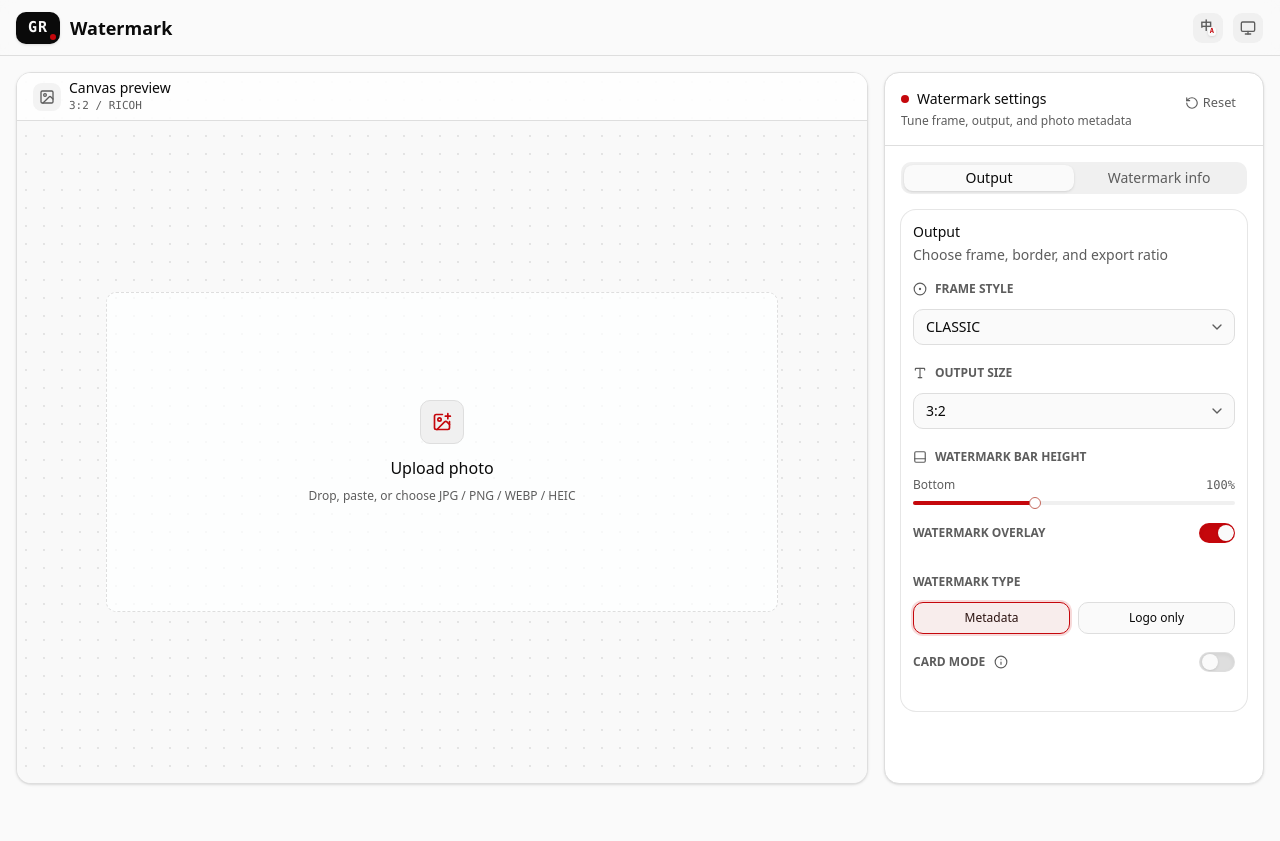
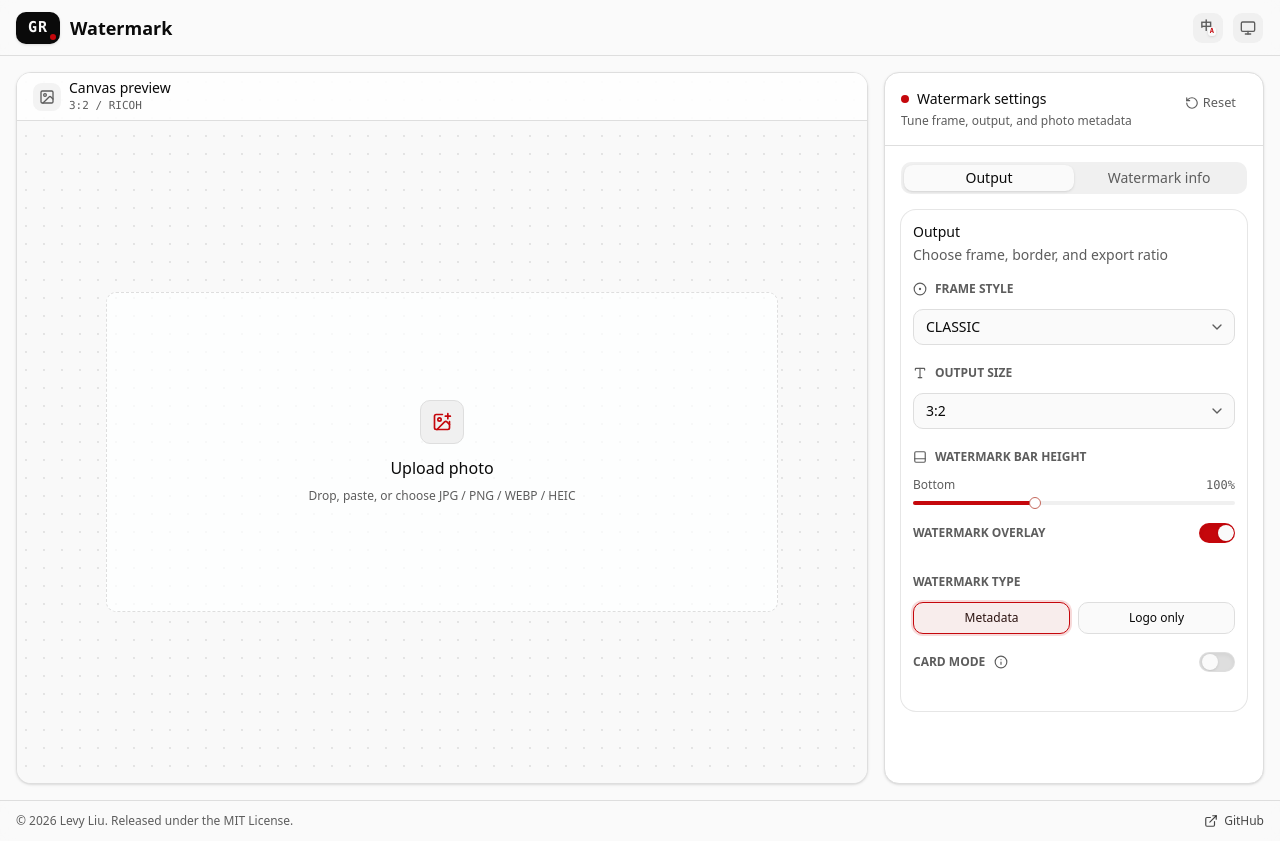
Before and after one commit to ye1223/gr-watermark, a Next.js app: page /gr-watermark/en in a window 1280 px wide. Before the commit the page ends 800 px from the top, so only its background shows below. Built offline with nearby package versions, Linux system fonts and the light colour scheme.

Commit message:
Add footer attribution

```diff
--- a/src/components/WatermarkApp.tsx
+++ b/src/components/WatermarkApp.tsx
@@ -4,6 +4,7 @@ import dynamic from "next/dynamic";
 import { useTranslations } from "next-intl";
 import { useCallback, useEffect, useRef, useState } from "react";
 import { ConfigPanel } from "@/components/config/ConfigPanel";
+import { Footer } from "@/components/layout/Footer";
 import { Header } from "@/components/layout/Header";
 import { MobileFloatingPreview } from "@/components/preview/MobileFloatingPreview";
 import { WatermarkPreview } from "@/components/preview/WatermarkPreview";
@@ -252,9 +253,9 @@ export function WatermarkApp() {
   }
 
   return (
-    <div className="min-h-screen bg-background text-foreground">
+    <div className="flex min-h-screen flex-col bg-background text-foreground">
       <Header />
-      <main className="mx-auto grid min-h-[calc(100vh-3.5rem)] w-full max-w-[1800px] gap-4 p-3 md:grid-cols-[minmax(0,1fr)_380px] md:p-4">
+      <main className="mx-auto grid min-h-[calc(100vh-6.25rem)] w-full max-w-[1800px] flex-1 gap-4 p-3 md:grid-cols-[minmax(0,1fr)_380px] md:p-4">
         <div ref={previewSectionRef} className="relative flex min-w-0 flex-col overflow-hidden rounded-xl border bg-card shadow-sm">
           <WatermarkPreview
             imageSource={imageSource}
@@ -275,6 +276,7 @@ export function WatermarkApp() {
         onInteractionChange={handleMiniPreviewInteractionChange}
         onOpenPreview={scrollToPreview}
       />
+      <Footer />
     </div>
   );
 }
--- /dev/null
+++ b/src/components/layout/Footer.tsx
@@ -0,0 +1,27 @@
+"use client";
+
+import { ExternalLink } from "lucide-react";
+import { useTranslations } from "next-intl";
+
+const githubProfileUrl = "https://github.com/ye1223";
+
+export function Footer() {
+  const t = useTranslations("footer");
+
+  return (
+    <footer className="border-t bg-background/85 px-3 py-3 text-xs text-muted-foreground backdrop-blur supports-[backdrop-filter]:bg-background/70 md:px-4">
+      <div className="mx-auto flex w-full max-w-[1800px] flex-wrap items-center justify-between gap-2">
+        <p>{t("copyright", { name: "Levy Liu" })}</p>
+        <a
+          className="inline-flex items-center gap-1.5 font-medium text-foreground/75 transition-colors hover:text-foreground"
+          href={githubProfileUrl}
+          rel="noreferrer"
+          target="_blank"
+        >
+          <ExternalLink className="size-3.5" />
+          {t("github")}
+        </a>
+      </div>
+    </footer>
+  );
+}
--- a/src/messages/en.json
+++ b/src/messages/en.json
@@ -4,6 +4,10 @@
     "wordmark": "Watermark",
     "theme": "Theme",
     "language": "Language"
+  },
+  "footer": {
+    "copyright": "© 2026 {name}. Released under the MIT License.",
+    "github": "GitHub"
   },
   "upload": {
     "hint": "Upload photo",
--- a/src/messages/zh.json
+++ b/src/messages/zh.json
@@ -4,6 +4,10 @@
     "wordmark": "印迹",
     "theme": "主题",
     "language": "语言"
+  },
+  "footer": {
+    "copyright": "© 2026 {name}. MIT 开源许可。",
+    "github": "GitHub 主页"
   },
   "upload": {
     "hint": "上传照片",
```
